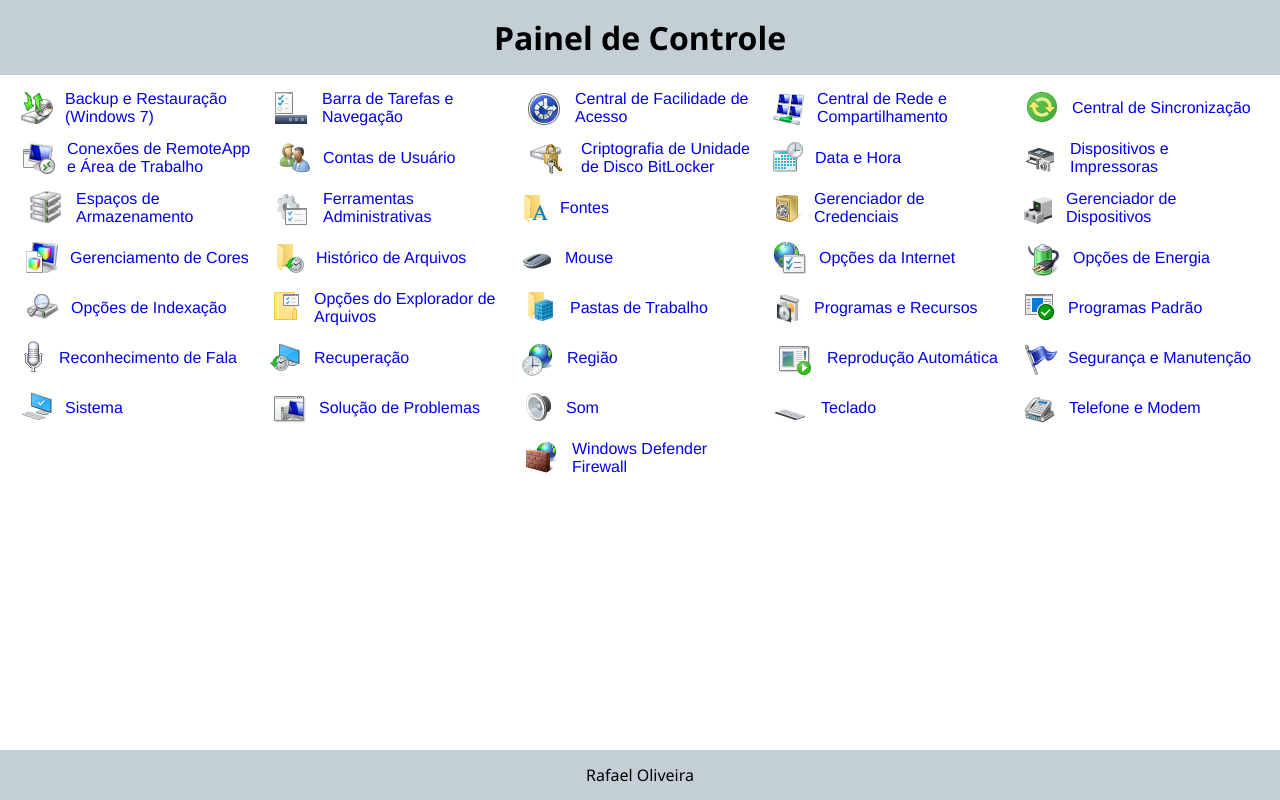
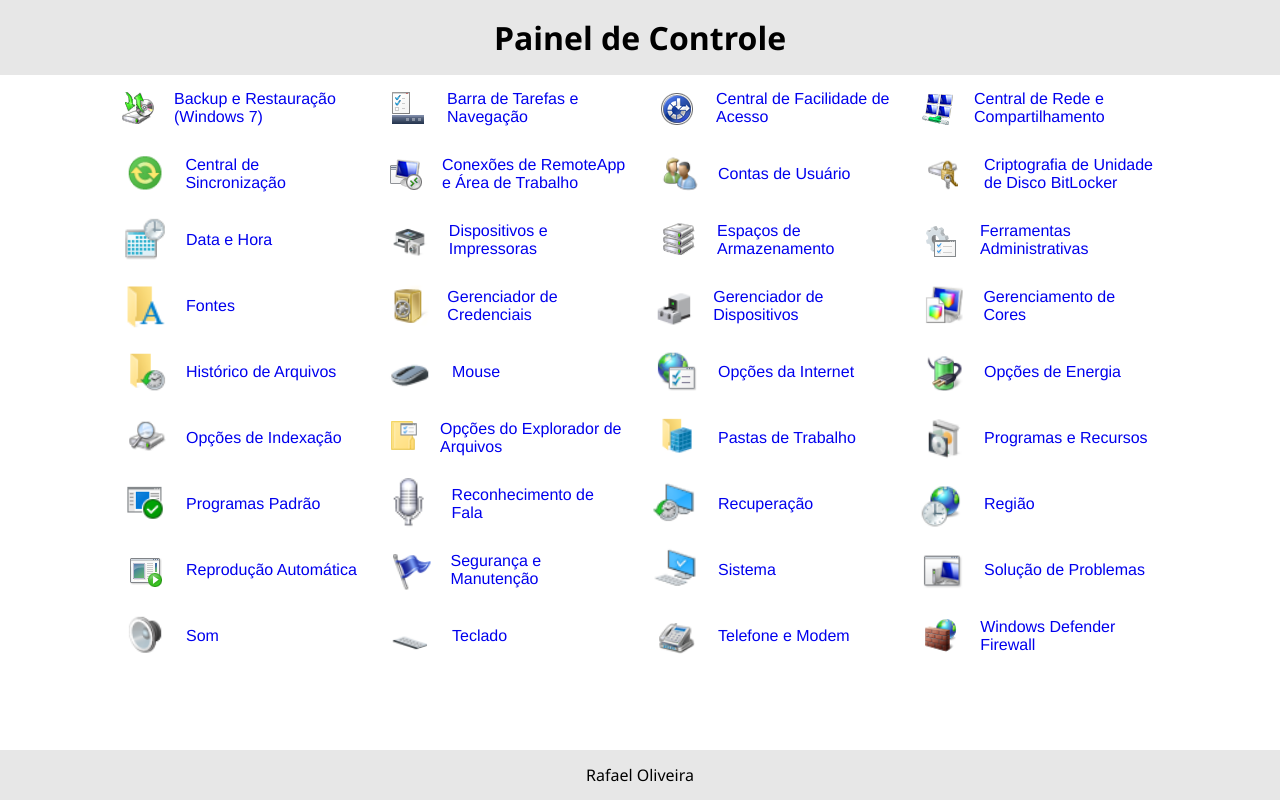
Before and after one commit to RafaelOliveira4/painel-de-controle, a plain HTML site: page index.html in a window 1280 px wide. Drawn offline with Linux system fonts and the light colour scheme.

Commit message:
Assets da Página

```diff
--- a/assets/style.css
+++ b/assets/style.css
@@ -12,7 +12,7 @@ body{
 }
 
 header{
-    background-color: #C3CFD4;
+    background-color: #e7e7e7;
     height: 75px;
     display: flex;
     justify-content: center;
@@ -21,6 +21,7 @@ header{
 main{
     flex-grow: 1;
     padding: 8px;
+    gap: 16px;
     display: flex;
     flex-wrap: wrap;
     align-content: flex-start;
@@ -35,12 +36,19 @@ main{
     gap: 8px;
     text-decoration: none;
     padding: 4px;
+    transition: 350ms;
 }
 .item-container:hover{
     box-shadow: 0px 0px 5px #0005;
 }
+.item-image{
+    width: 50px;
+}
+.item-titulo{
+    margin-left: 8px;
+}
 footer{
-    background-color: #C3CFD4;
+    background-color: #e7e7e7;
     height: 50px;
     display: flex;
     justify-content: center;
```
